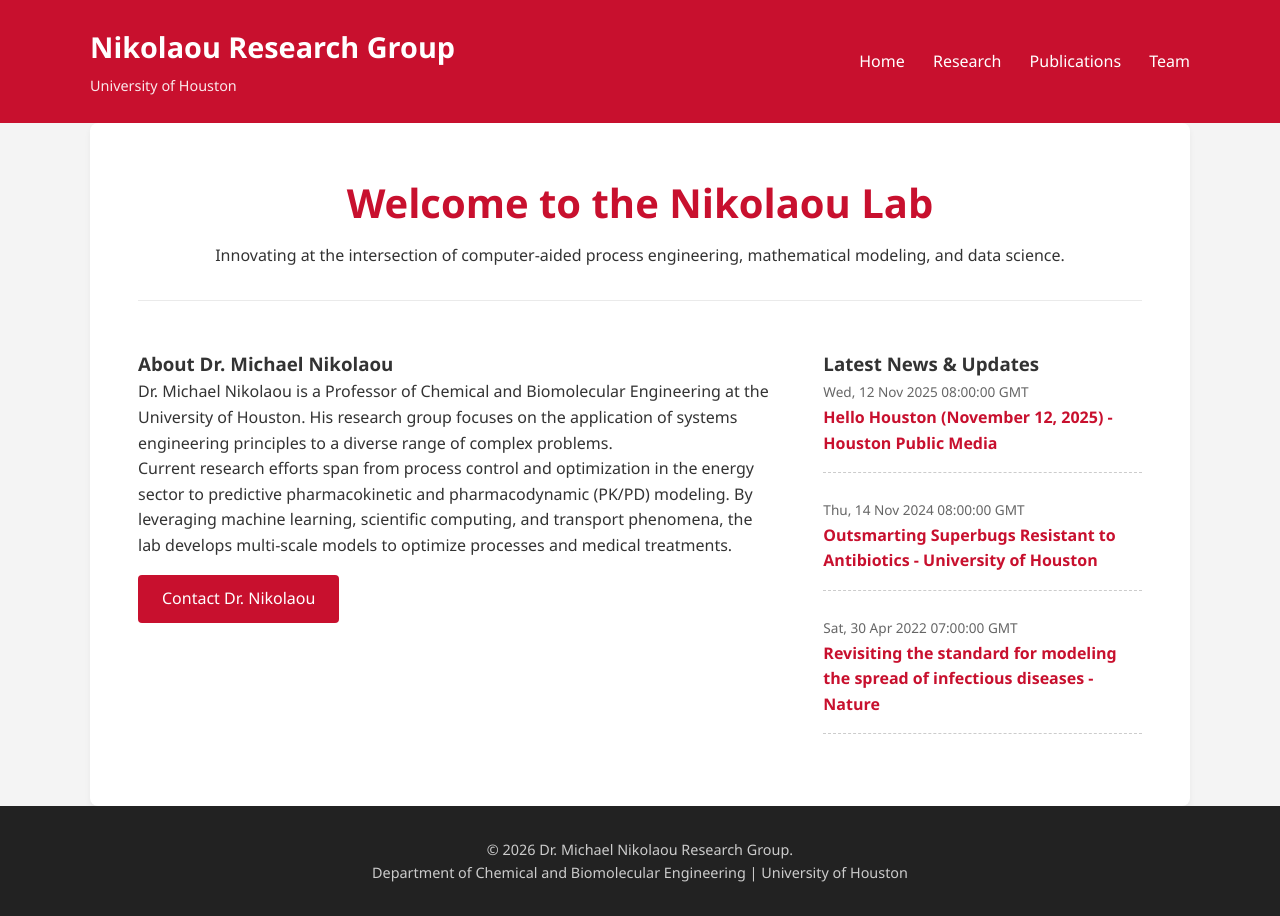
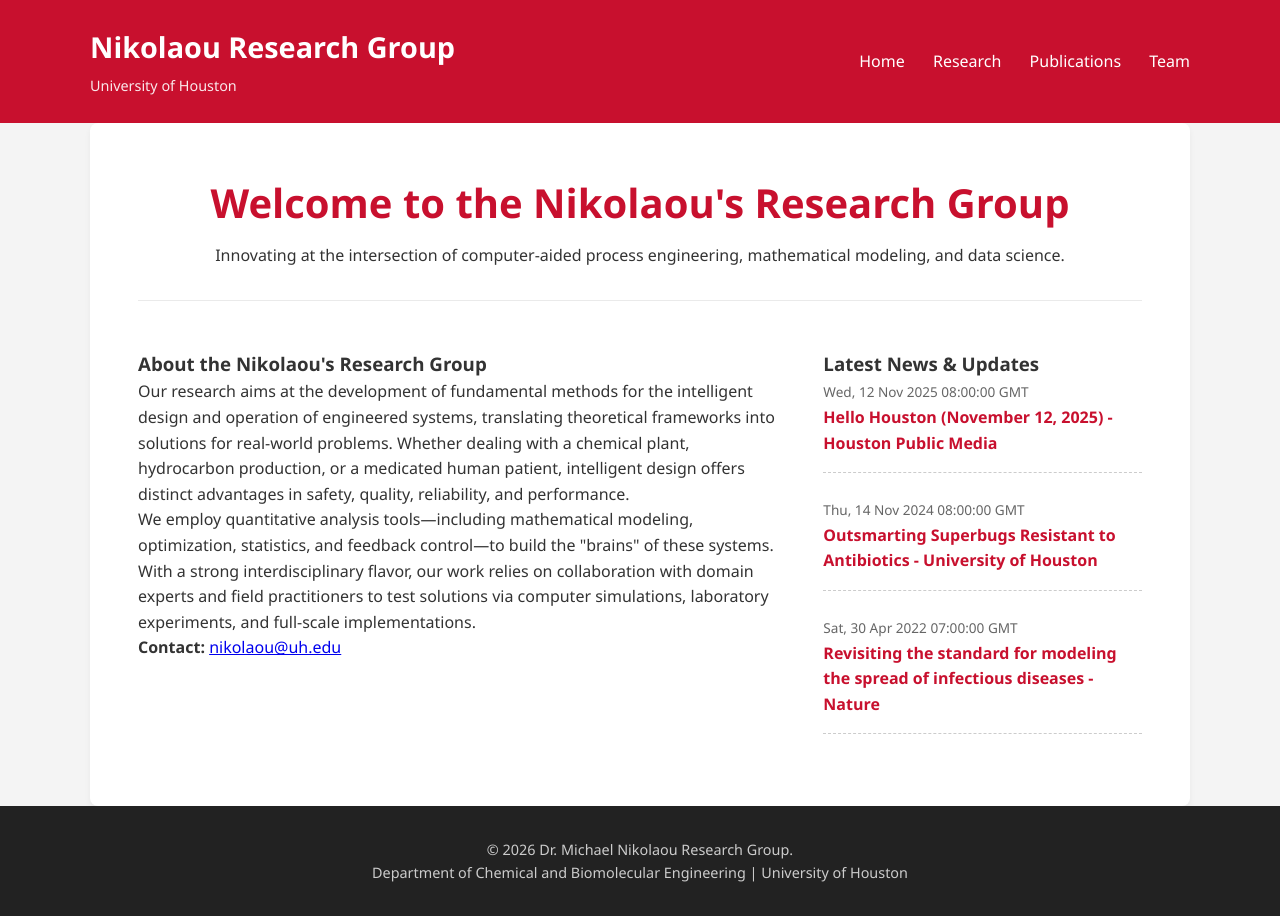
Before and after one commit to GALGAT/nikolaou-lab, a Jekyll site: the page built from index.html, in a window 1280 px wide. Built offline with Jekyll 4.4.1, drawn with Linux system fonts in a browser that asks for light colours.

Commit message:
Revise content for Nikolaou's Research Group section
Updated the content to reflect the Nikolaou's Research Group's focus and added contact information.

```diff
--- a/index.html
+++ b/index.html
@@ -4,16 +4,17 @@ title: Home
 ---
 
 <section class="hero">
-    <h2>Welcome to the Nikolaou Lab</h2>
+    <h2>Welcome to the Nikolaou's Research Group</h2>
     <p>Innovating at the intersection of computer-aided process engineering, mathematical modeling, and data science.</p>
 </section>
 
 <div class="homepage-grid">
     <section class="bio-section">
-        <h3>About Dr. Michael Nikolaou</h3>
-        <p>Dr. Michael Nikolaou is a Professor of Chemical and Biomolecular Engineering at the University of Houston. His research group focuses on the application of systems engineering principles to a diverse range of complex problems.</p>
-        <p>Current research efforts span from process control and optimization in the energy sector to predictive pharmacokinetic and pharmacodynamic (PK/PD) modeling. By leveraging machine learning, scientific computing, and transport phenomena, the lab develops multi-scale models to optimize processes and medical treatments.</p>
-        <a href="mailto:nikolaou@uh.edu" class="btn">Contact Dr. Nikolaou</a>
+        <h3>About the Nikolaou's Research Group</h3>
+        <p>Our research aims at the development of fundamental methods for the intelligent design and operation of engineered systems, translating theoretical frameworks into solutions for real-world problems. Whether dealing with a chemical plant, hydrocarbon production, or a medicated human patient, intelligent design offers distinct advantages in safety, quality, reliability, and performance.</p>
+
+        <p>We employ quantitative analysis tools—including mathematical modeling, optimization, statistics, and feedback control—to build the "brains" of these systems. With a strong interdisciplinary flavor, our work relies on collaboration with domain experts and field practitioners to test solutions via computer simulations, laboratory experiments, and full-scale implementations.</p>
+        <p><strong>Contact:</strong> <a href="mailto:nikolaou@uh.edu">nikolaou@uh.edu</a></p>
     </section>
 
     <section class="news-section">
```
